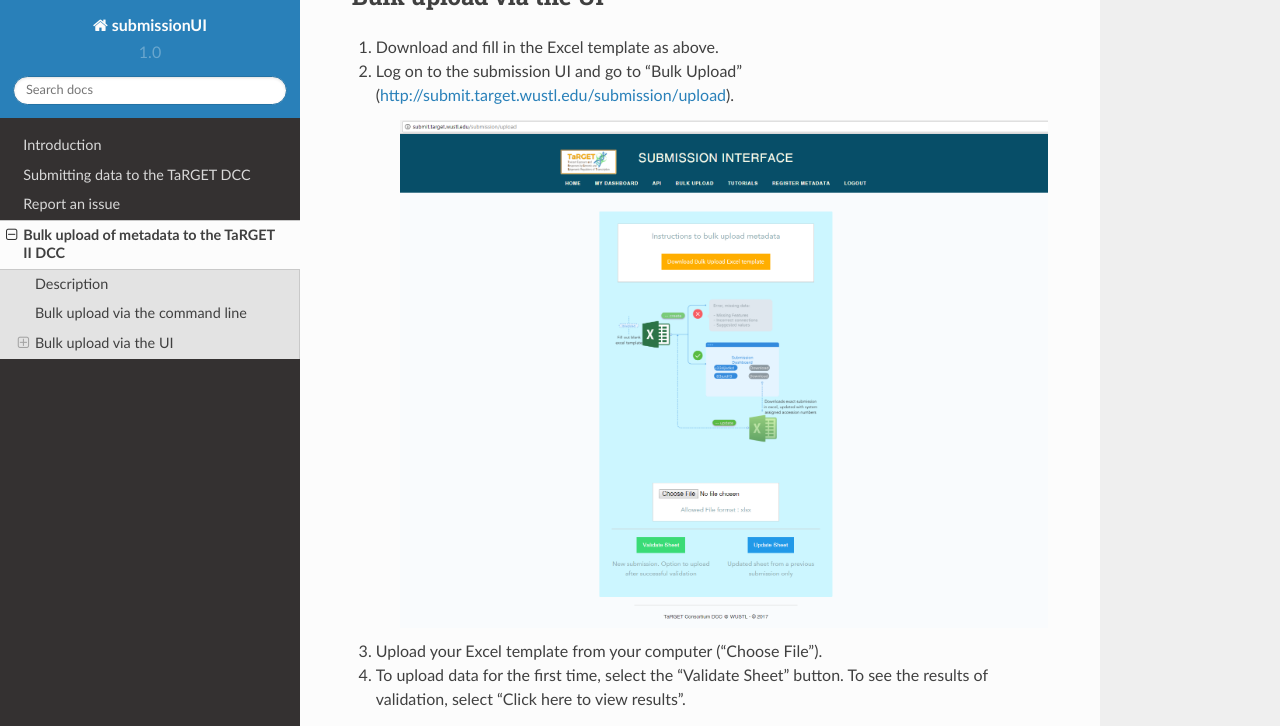
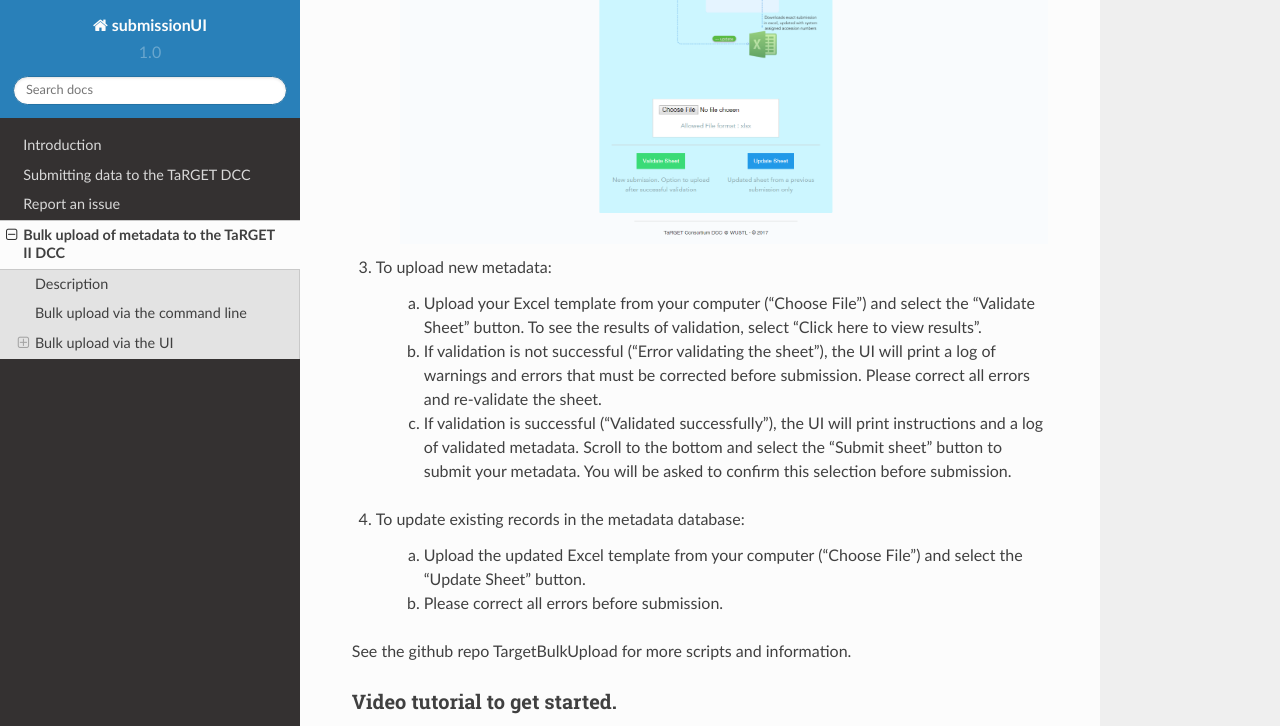
Before and after one commit to target2/submissionUI, a Sphinx documentation site: the page built from docs/bulk.rst, in a window 1280 px wide and 1400 px high, scrolled down 4096 px. Shown: the top 726 px of the window. Built offline with Sphinx 7.4.7 and the Read the Docs theme 2.0.0, drawn with Linux system fonts in a browser that asks for light colours; some of the changed text lies outside the part shown.

Commit message:
Removed outdated flow chart
Minor changes to UI instructions.

```diff
--- a/docs/bulk.rst
+++ b/docs/bulk.rst
@@ -91,15 +83,18 @@
 
     .. image:: _static/BulkUploadUI.png
 
-3. Upload your Excel template from your computer ("Choose File").
-4. To upload data for the first time, select the "Validate Sheet" button. To see the results of validation, select "Click here to view results".
+3. To upload new metadata:
 
-    a. If validation is not successful ("Error validating the sheet"), the UI will print a log of warnings and errors that must be corrected before submission. Please correct all errors and re-validate the sheet.
-    b. If validation is successful ("Validated successfully"), the UI will print instructions and a log of validated metadata. Scroll to the bottom and select the "Submit sheet" button to submit your metadata. You will be asked to confirm this selection before submission.
+    a. Upload your Excel template from your computer ("Choose File") and select the "Validate Sheet" button. To see the results of validation, select "Click here to view results".
+    b. If validation is not successful ("Error validating the sheet"), the UI will print a log of warnings and errors that must be corrected before submission. Please correct all errors and re-validate the sheet.
+    c. If validation is successful ("Validated successfully"), the UI will print instructions and a log of validated metadata. Scroll to the bottom and select the "Submit sheet" button to submit your metadata. You will be asked to confirm this selection before submission.
 
-5. To update data, upload the updated Excel template from your computer ("Choose File") and select the "Update Sheet" button. Please correct all errors before submission.
+4. To update existing records in the metadata database:
 
-See the github repo TargetBulkUpload for more scripts and more information.
+    a. Upload the updated Excel template from your computer ("Choose File") and select the "Update Sheet" button.
+    b. Please correct all errors before submission.
+
+See the github repo TargetBulkUpload for more scripts and information.
 
 Video tutorial to get started.
 ~~~~~~~~~~~~~~~~~~~~~~~~~~~~~~
```
Also changed, not shown: other parts of docs/bulk.rst (+0 -8 lines).
